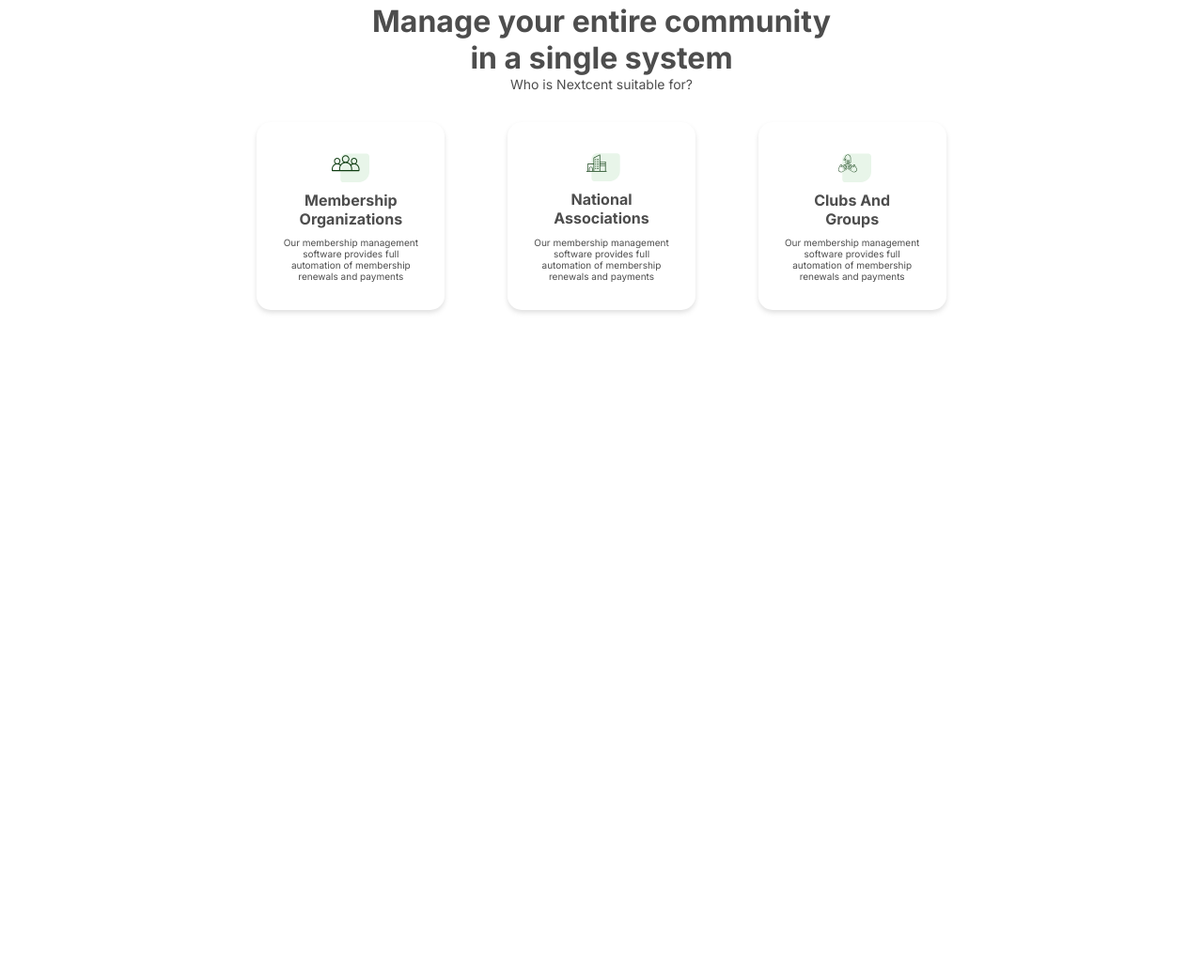
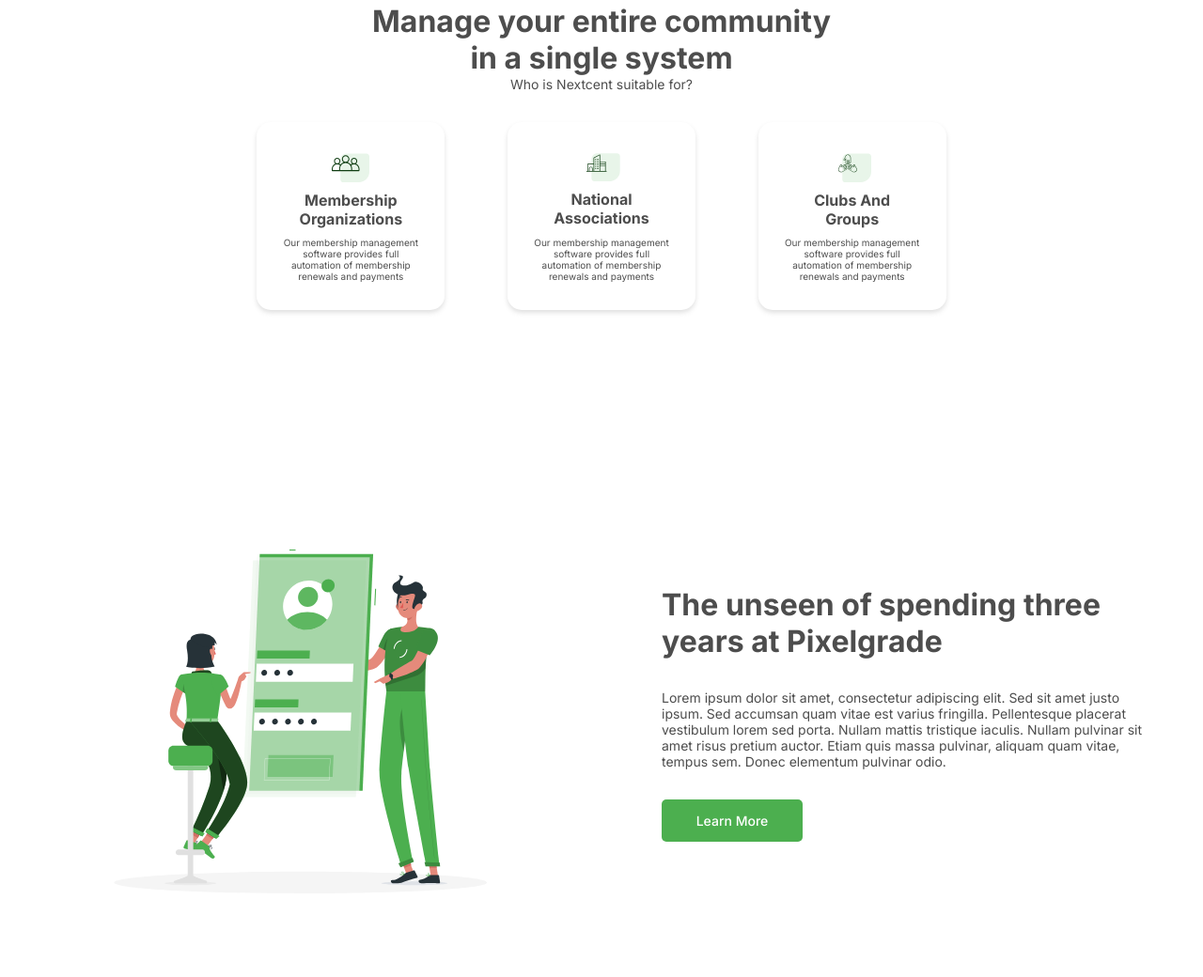
Before and after one commit to KNereS/nexcent-landing-page, a plain HTML site: page index.html in a window 1280 px wide. Shown: the part 1120-2160 px from the top of the page at 94% size. Before the commit the page ends 1600 px from the top, so only its background shows below. Drawn offline with Linux system fonts and the light colour scheme.

Commit message:
styling the 'the unseen' section

```diff
--- a/css/style.css
+++ b/css/style.css
@@ -7,8 +7,11 @@
 /* Our Clients */
 @import url(our-clients.css);
 
+/* The Unseen */
+@import url(the-unseen.css);
+
 :root {
-    --background: #ECECEC;
+    --background: #F5F5F5;
     --primary: #4CAF4F;
     --primary-darker: #449c46;
     --secondary: #FFFFFF;
--- /dev/null
+++ b/css/the-unseen.css
@@ -0,0 +1,45 @@
+.the-unseen {
+    display: flex;
+    justify-content: space-around;
+    align-items: center;
+    height: 70vh;
+    color: var(--text);
+    background-color: var(--secondary);
+}
+
+.the-unseen__image {
+    width: 40%;
+}
+
+.the-unseen__text {
+    display: flex;
+    flex-direction: column;
+    gap: 2em;
+    width: 40%;
+}
+
+.the-unseen__text h2 {
+    font-size: 32px;
+}
+
+.the-unseen__text p {
+    font-size: 14px;
+}
+
+.the-unseen__text a {
+    padding: 1em 2em;
+    width: 150px;
+    font-weight: 500;
+    border-radius: 5px;
+    color: var(--secondary);
+    background-color: var(--primary);
+    cursor: pointer;
+    text-align: center;
+    transition: 0.2s ease-in-out;
+    text-decoration: none;
+    font-size: 14px;
+}
+
+.the-unseen__text a:hover {
+    background-color: var(--primary-darker);
+}
--- a/index.html
+++ b/index.html
@@ -74,6 +74,16 @@
                 </div>
             </div>
         </section>
+        <section class="the-unseen">
+            <img src="img/the-unseen/mobile-login.svg" class="the-unseen__image">
+            <div class="the-unseen__text">
+                <h2>The unseen of spending three years at Pixelgrade</h2>
+                <p>
+                    Lorem ipsum dolor sit amet, consectetur adipiscing elit. Sed sit amet justo ipsum. Sed accumsan quam vitae est varius fringilla. Pellentesque placerat vestibulum lorem sed porta. Nullam mattis tristique iaculis. Nullam pulvinar sit amet risus pretium auctor. Etiam quis massa pulvinar, aliquam quam vitae, tempus sem. Donec elementum pulvinar odio.
+                </p>
+                <a href="#">Learn More</a>
+            </div>
+        </section>
     </main>
 </body>
 </html>
```
Also changed, not shown: img/the-unseen/mobile-login.svg (added).
